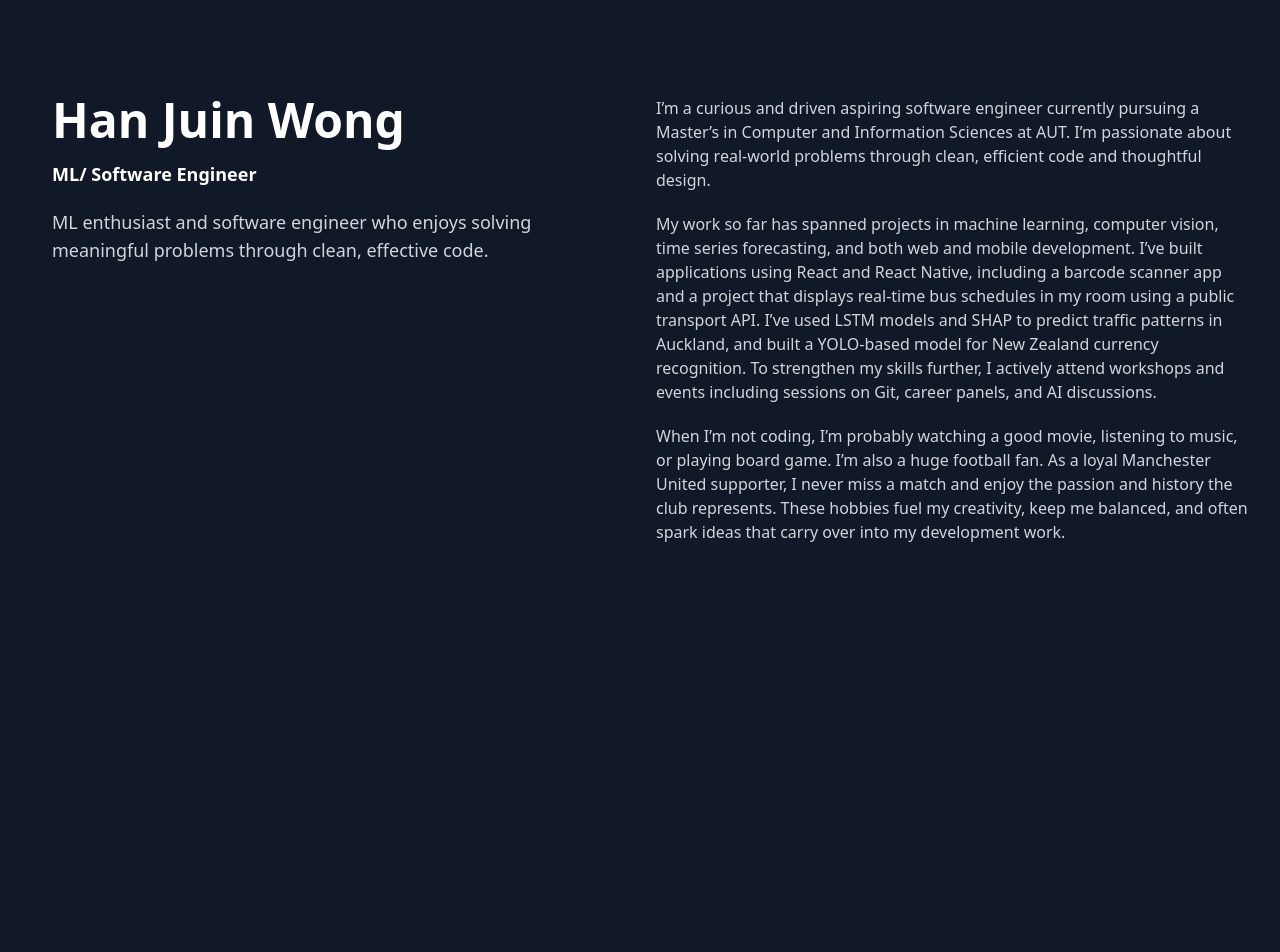
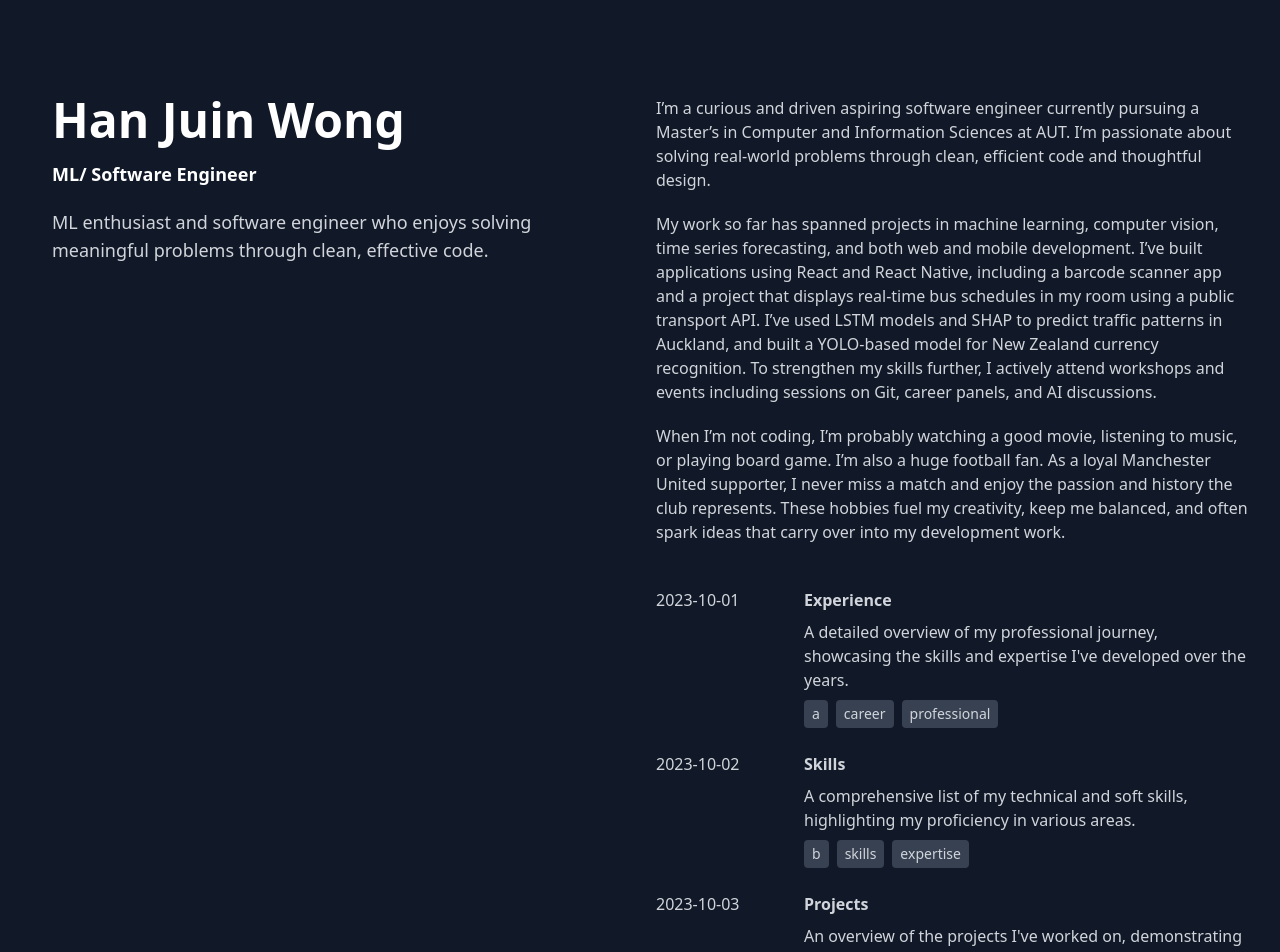
Before and after one commit to hanjuin/han-portfolio, a React (Vite) app: page / in a window 1280 px wide. Shown: the top 952 px of the page. Built offline with nearby package versions, Linux system fonts and the light colour scheme.

Commit message:
Added Experiences Section, with experiences json file

```diff
--- a/src/App.jsx
+++ b/src/App.jsx
@@ -1,14 +1,14 @@
 import React from 'react';
 import Hero from './components/Hero'
 import About from './components/About'
+import Experience from './components/Experience';
 import Projects from './components/Projects'
 import Contact from './components/Contact'
 
 function App() {
   return (
-    <div className="bg-gray-900">
+    <div className="bg-gray-900 mb-6">
       <div className="max-w-7xl mx-auto px-4 sm:px-6 lg:px-8 py-24">
-
         <div className="flex flex-row gap-8">
           <div className="basis-1/2">
             <Hero />
@@ -16,6 +16,7 @@ function App() {
           <div className="basis-1/2">
             <div className="">
               <About />
+              <Experience />
               {/* <Projects /> */}
               {/* <Contact /> */}
             </div>
--- a/src/components/About.jsx
+++ b/src/components/About.jsx
@@ -2,7 +2,7 @@ import React from 'react';
 
 export default function About() {
   return (
-    <section className=" text-white">
+    <section className=" text-white mb-6">
       {/* <h2 className="text-2xl font-bold mb-4">About Me</h2> */}
       <p className="text-gray-300 font-light pb-5">
         I’m a curious and driven aspiring software engineer currently pursuing a Master’s in Computer and Information Sciences at AUT. I’m passionate about solving real-world problems through clean, efficient code and thoughtful design.
--- /dev/null
+++ b/src/components/Experience.jsx
@@ -0,0 +1,29 @@
+import React from 'react';
+import experienceData from './experience.json';
+
+export default function Experience() {
+    return (
+        <div>
+            {experienceData.map((exp, index) => (
+                <div key={index} className="text-gray-300 font-light mb-6">
+                    <div className="flex flex-row">
+                        <div className="basis-1/4">
+                            {exp.date}
+                        </div>
+                        <div className="basis-3/4">
+                            <p className="font-bold pb-2">{exp.title}</p>
+                            <p className='pb-2'>{exp.description}</p>
+                            <div className="flex flex-wrap gap-2">
+                                {exp.tags.map((tag, tagIndex) => (
+                                    <span key={tagIndex} className="bg-gray-700 px-2 py-1 rounded text-sm">
+                                        {tag}
+                                    </span>
+                                ))}
+                            </div>
+                        </div>
+                    </div>
+                </div>
+            ))}
+        </div>
+    );
+}
--- /dev/null
+++ b/src/components/experience.json
@@ -0,0 +1,20 @@
+[
+    {
+        "date" : "2023-10-01",
+        "title" : "Experience",
+        "description" : "A detailed overview of my professional journey, showcasing the skills and expertise I've developed over the years.",
+        "tags" : ["a", "career", "professional"]
+    },
+    {
+        "date" : "2023-10-02",
+        "title" : "Skills",
+        "description" : "A comprehensive list of my technical and soft skills, highlighting my proficiency in various areas.",
+        "tags" : ["b", "skills", "expertise"]
+    },
+    {
+        "date" : "2023-10-03",
+        "title" : "Projects",
+        "description" : "An overview of the projects I've worked on, demonstrating my ability to apply my skills in real-world scenarios.",
+        "tags" : ["c", "projects", "portfolio"]
+    }
+]
```
